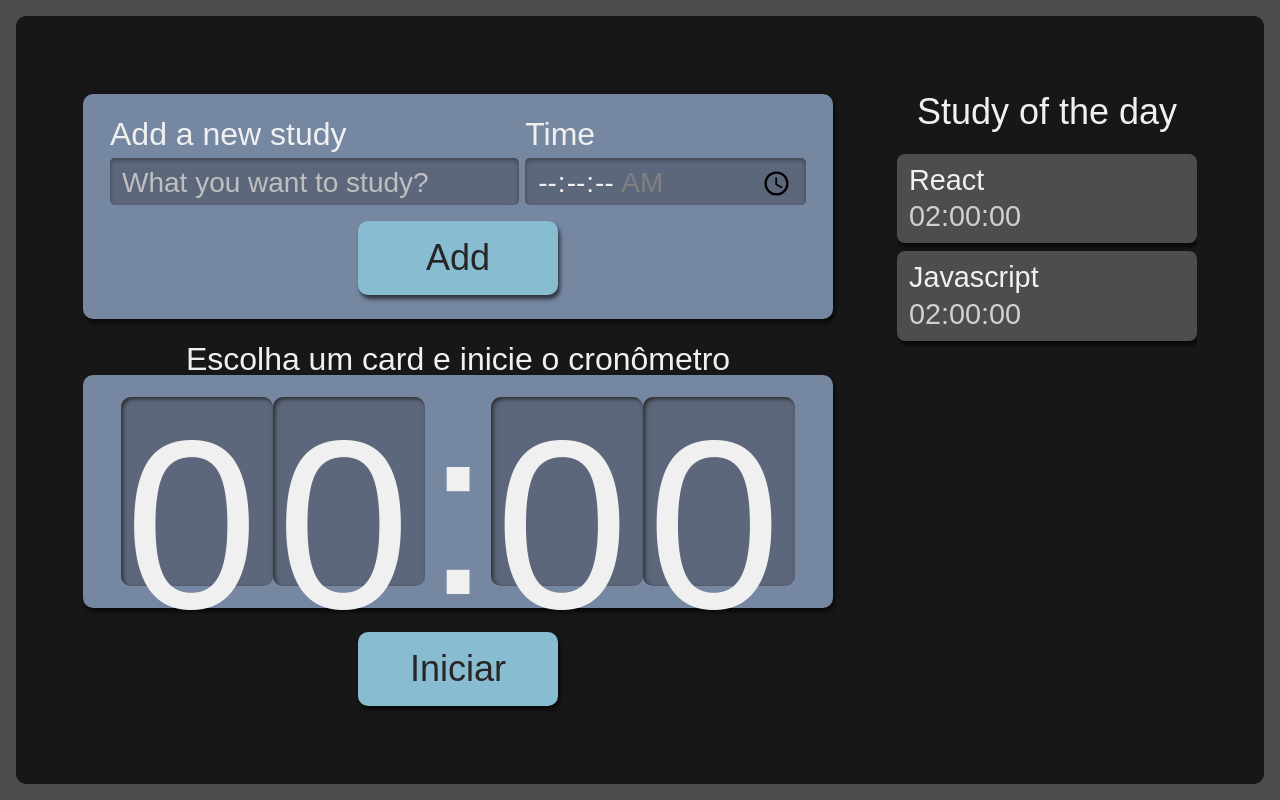
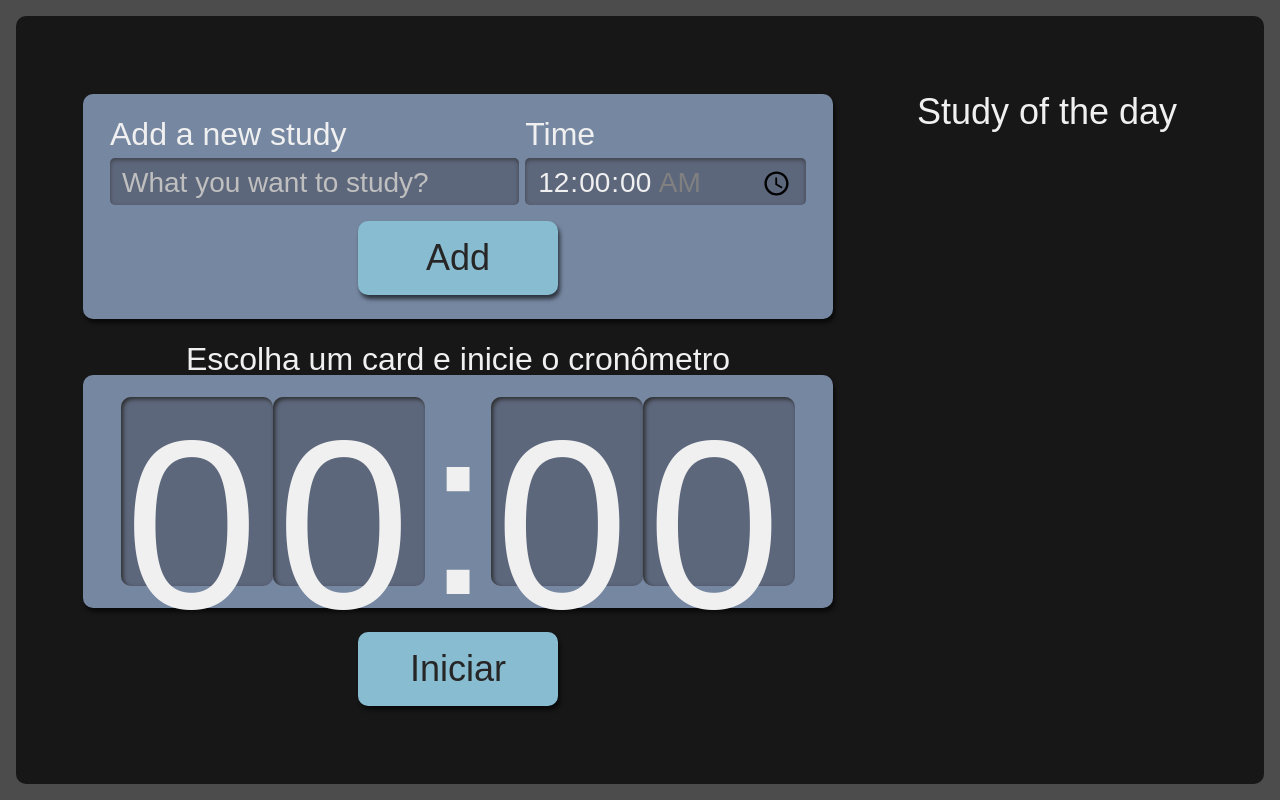
Before and after one commit to kevinaraujo/react-with-ts, a React (Create React App) app: page / in a window 1280 px wide. Built offline with nearby package versions, Linux system fonts and the light colour scheme.

Commit message:
feat: Moved the state to App file and creted onsubmit function to add tasks.

```diff
--- a/src/components/Button/index.tsx
+++ b/src/components/Button/index.tsx
@@ -2,14 +2,17 @@
 
 import style from './style.module.scss'
 
-class Button extends React.Component<{children: any}>{
-    super() {
-        this.super();
-    }
+class Button extends React.Component<{
+    children: any,
+    type?: "button" | "submit" | "reset" | undefined
+}>{
+
 
     render() {
+        const { type = "button" }= this.props;
+
         return (
-            <button className={style.botao}>
+            <button type={type} className={style.botao}>
                 { this.props.children }
             </button>
         )
--- a/src/components/Form/index.tsx
+++ b/src/components/Form/index.tsx
@@ -1,12 +1,25 @@
-import React from 'react'
+import React, { ReactText } from 'react'
+import { ITask } from '../../types/ITask'
 import Button from '../Button'
 
 import style from './style.module.scss'
 
-class Form extends React.Component {
+class Form extends React.Component<{
+    setTasks: React.Dispatch<React.SetStateAction<ITask[]>>
+}> {
+    state = {
+        time: '00:00:00',
+        task: ''
+    }
+
+    addTask(e: React.FormEvent<HTMLFormElement>) {
+        e.preventDefault();
+        this.props.setTasks(oldTasks => [...oldTasks, {...this.state}]);
+    }
+
     render() {
         return (
-            <form className={style.novaTarefa}>
+            <form className={style.novaTarefa} onSubmit={this.addTask.bind(this)}>
                 <div className={style.inputContainer}>
                     <label htmlFor="task">Add a new study</label>
                     <input
@@ -27,9 +40,11 @@
                         min="00:00:00"
                         max="01:30:00"
                         required
+                        value={this.state.time}
+                        onChange={(e) => this.setState({ ...this.state, time: e.target.value })}
                     />
                 </div>
-                <Button>
+                <Button type="submit">
                     Add
                 </Button>
             </form>
--- a/src/components/List/index.tsx
+++ b/src/components/List/index.tsx
@@ -1,25 +1,14 @@
-import { render } from '@testing-library/react'
-import React, { useState } from 'react'
+import { ITask } from '../../types/ITask'
 import Item from './item'
 
 import style from './style.module.scss'
 
-function List() {
-    let [ tasks, setTasks ] = useState([{
-        task: 'React',
-        time: ' 02:00:00'
-    }, {
-        task: 'Javascript',
-        time: ' 02:00:00'
-    }])
 
+function List({ tasks }: { tasks: ITask[]}) {
 
     return (
         <aside className={style.listaTarefas}>
-            <h2 onClick={() => {
-                tasks = [...tasks, { task: 'ssss', time: ' 02:00:00' }]
-                setTasks(tasks)
-            }}>Study of the day</h2>
+            <h2>Study of the day</h2>
             <ul>
                 { tasks.map((item, index) => (
                     <Item
--- a/src/pages/App.tsx
+++ b/src/pages/App.tsx
@@ -1,15 +1,18 @@
-import React from 'react';
+import React, { useState } from 'react';
 import Chronometer from '../components/Chronometer';
 import Form from '../components/Form';
 import List from '../components/List';
+import { ITask } from '../types/ITask';
 
 import style from './style.module.scss'
 
 function App() {
+  let [ tasks, setTasks ] = useState<ITask[]>([])
+
   return (
     <div className={style.AppStyle}>
-     <Form />
-     <List />
+     <Form setTasks={setTasks}/>
+     <List tasks={tasks}/>
      <Chronometer />
     </div>
   );
--- /dev/null
+++ b/src/types/ITask.ts
@@ -0,0 +1,4 @@
+export interface ITask {
+    task: string,
+    time: string
+}
```
